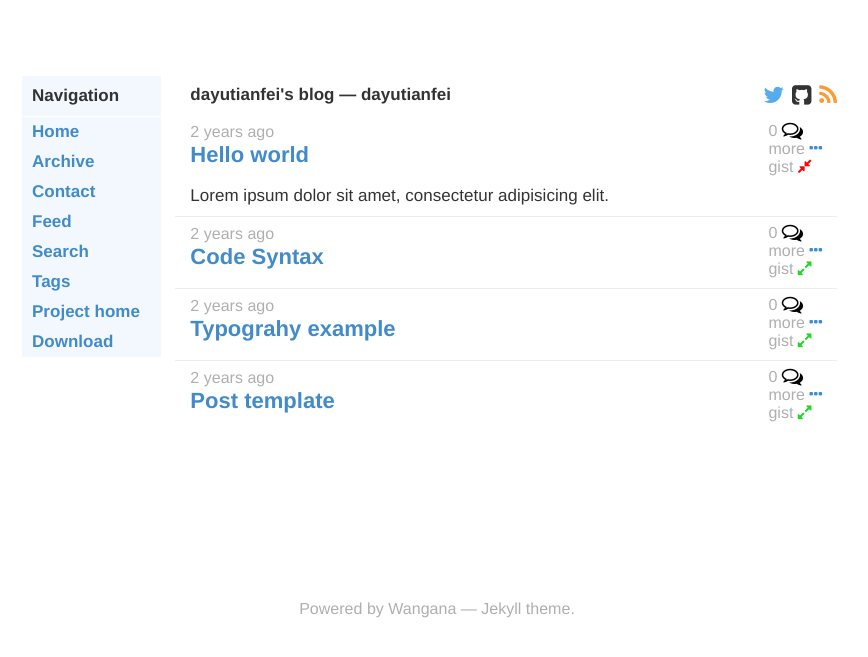
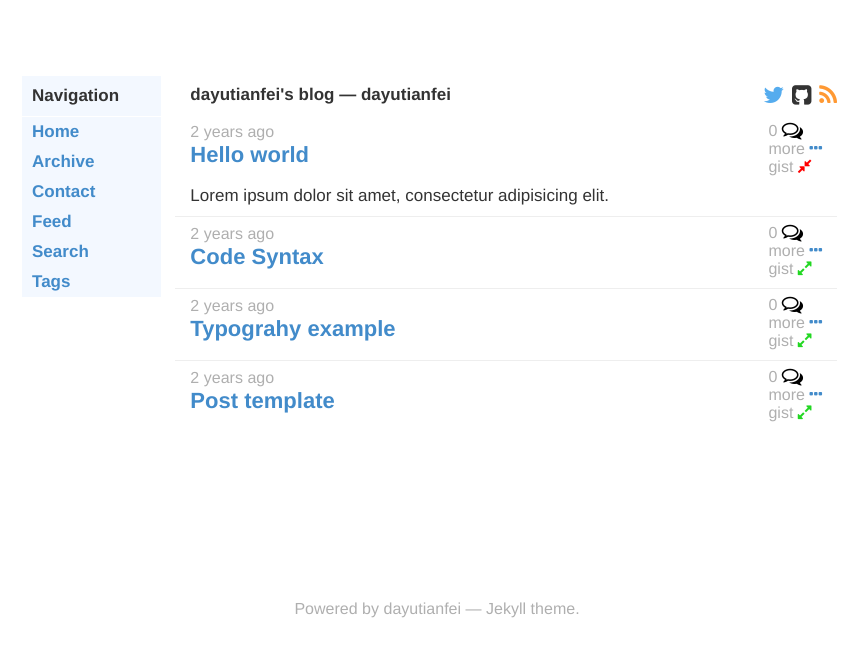
Before and after one commit to dayutianfei/dayutianfei.github.io, a Jekyll site: the page built from index.html, in a window 1280 px wide. Shown: the top 657 px of the page, without its empty margins (203-1071 px from the left). Built offline with Jekyll 4.4.1, drawn with Linux system fonts in a browser that asks for light colours; some web fonts are replaced; Markdown is read by kramdown in place of the engine named in the settings.

Commit message:
change the msg

```diff
--- a/_config.yml
+++ b/_config.yml
@@ -9,15 +9,15 @@
 redcarpet:
   extensions: ["no_intra_emphasis", "tables", "fenced_code_blocks", "autolink", "strikethrough", "superscript"]
 
-url: http://dayutianfei.github.io/
+url: http://dayutianfei.github.io
 permalink: /:year/:month/:title/
 owner:
     name: #
     twitter: #
-    github: #
+    github: dayutianfei
     disqus_shortname: #
 
 ga_id: #
 ga_username: #
 
-timezone: Africa/Accra
+timezone: Asia/Shanghai
--- a/_includes/sidenav.html
+++ b/_includes/sidenav.html
@@ -7,8 +7,8 @@
     <li><a href="{{ "/feed.xml" | prepend: site.url }}">Feed</a></li>
     <li><a href="{{ "/search.html" | prepend: site.url }}">Search</a></li>
     <li><a href="{{ "/tags.html" | prepend: site.url }}">Tags</a></li>
-    <li><a href="https://github.com/nadjetey/wangana">Project home</a></li>
-    <li><a href="https://github.com/nadjetey/wangana/archive/master.zip">Download</a></li>
+    <!-- <li><a href="https://github.com/nadjetey/wangana">Project home</a></li> -->
+    <!-- <li><a href="https://github.com/nadjetey/wangana/archive/master.zip">Download</a></li> -->
 
     <a class="goto-top-link hide-on-phone" href="#top">
         <div class="goto-top text-center">
--- a/_layouts/default.html
+++ b/_layouts/default.html
@@ -44,7 +44,7 @@
             </div>
         </div>
         <footer class="footer text-center meta">
-            Powered by <a class="link" href="https://github.com/nadjetey/wangana">Wangana</a> &mdash; Jekyll theme.
+            Powered by <a class="link" href="https://github.com/dayutianfei/">dayutianfei</a> &mdash; Jekyll theme.
         </footer>
     </div>
 </main>
--- a/contact.html
+++ b/contact.html
@@ -9,8 +9,10 @@
     <div class="page-content">
         <ul class="page-list">
             <li>
-              Twitter:<br />
-              <a href="https://twitter.com/{{site.owner.twitter}}" target="_blank">twitter.com/{{site.owner.twitter}}</a>
+              QQ: 372077692
+            </li>
+	    <li>
+              Email: dayutianfei@gmail.com
             </li>
             <li>
               Github:<br />
```
Also changed, not shown: search.html (line endings or trailing spaces).
